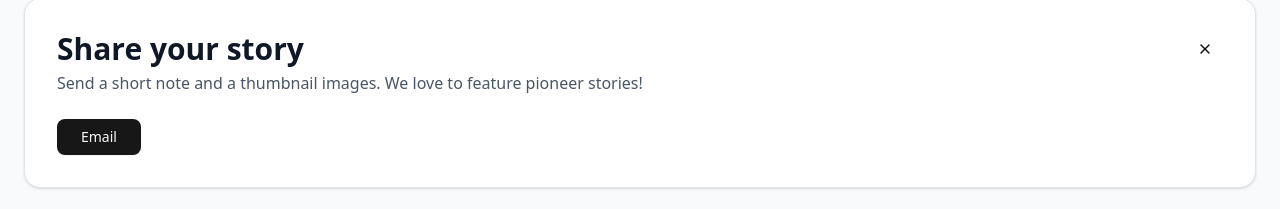
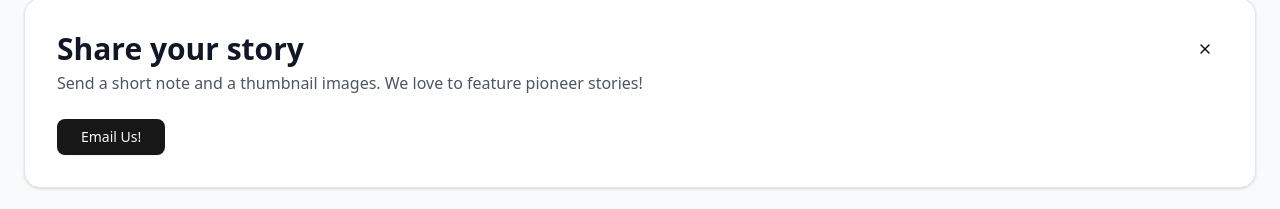
Before and after one commit to Blaineeey/Flag-for-Humanity, a Next.js app: page / in a window 1280 px wide. Both pictures are taken after a click on the button "Share your story". Shown: the part 2100-2309 px from the top of the page. Built offline with nearby package versions, Linux system fonts and the light colour scheme.

Commit message:
Fix email text

```diff
--- a/components/planting-flag-section.tsx
+++ b/components/planting-flag-section.tsx
@@ -159,7 +159,7 @@ export function PlantingFlagSection() {
                   <a
                     href={`mailto:bart@earthflag.org?subject=Story%20submission%20for%20EarthFlag&body=Hi%20Bart%2C%0D%0A%0D%0AMy%20story%3A%20%5Badd%20a%20few%20lines%5D%0D%0A%0D%0AThumbnail%20details%3A%20%5Battach%20a%20photo%20to%20this%20email%5D%0D%0A%0D%0AThanks!`}
                   >
-                    Email
+                    Email Us!
                   </a>
                 </Button>
                 <p className="text-sm text-gray-600">
```
